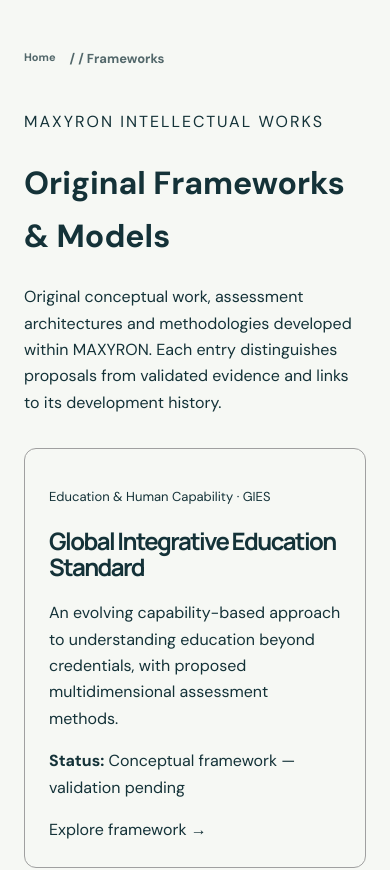
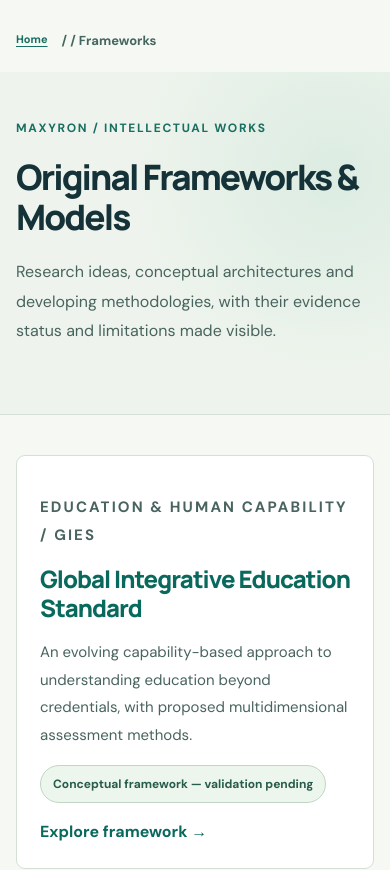
Before and after one commit to Odogwo/maxyron-website, a Next.js app: page /research/frameworks in a window 390 px wide. Shown: the top 870 px of the page. Built offline with nearby package versions, Linux system fonts and the light colour scheme.

Commit message:
style(intellectual-works): responsive research-aligned pages

```diff
--- a/app/research/frameworks/page.tsx
+++ b/app/research/frameworks/page.tsx
@@ -20,19 +20,9 @@ const frameworks = [
 ];
 
 export default function FrameworksPage() {
-  return <main className="framework-page" style={{maxWidth:1000,margin:'0 auto',padding:'3rem 1.5rem',fontFamily:'inherit',lineHeight:1.65}}>
-    <nav aria-label="Breadcrumb"><Link href="/">Home</Link> / <Link href="/research">Research</Link> / Frameworks</nav>
-    <p style={{marginTop:40,textTransform:'uppercase',letterSpacing:2}}>MAXYRON Intellectual Works</p>
-    <h1>Original Frameworks & Models</h1>
-    <p>Original conceptual work, assessment architectures and methodologies developed within MAXYRON. Each entry distinguishes proposals from validated evidence and links to its development history.</p>
-    <section aria-label="Framework catalogue" style={{display:'grid',gap:18,marginTop:32}}>
-      {frameworks.map(f=><article key={f.id} style={{border:'1px solid #a0a0a0',borderRadius:12,padding:24}}>
-        <p style={{fontSize:13}}>{f.domain} · {f.id}</p>
-        <h2><Link href={f.href}>{f.title}</Link></h2>
-        <p>{f.summary}</p><p><strong>Status:</strong> {f.status}</p>
-        <Link href={f.href}>Explore framework →</Link>
-      </article>)}
-    </section>
-    <p style={{marginTop:32}}>Research frameworks are not automatically commercial products, professional certifications or globally adopted standards. Related services, learning programmes and products are identified separately.</p>
+  return <main className="framework-page">
+    <div className="framework-shell"><nav className="framework-breadcrumb" aria-label="Breadcrumb"><Link href="/">Home</Link> / <Link href="/research">Research</Link> / Frameworks</nav></div>
+    <header className="framework-hero"><div className="framework-shell"><p className="framework-eyebrow">MAXYRON / Intellectual Works</p><h1>Original Frameworks &amp; Models</h1><p className="framework-lead">Research ideas, conceptual architectures and developing methodologies, with their evidence status and limitations made visible.</p></div></header>
+    <div className="framework-shell framework-content"><section aria-label="Framework catalogue" className="framework-grid">{frameworks.map(f=><article className="framework-card" key={f.id}><p className="framework-eyebrow">{f.domain} / {f.id}</p><h2><Link href={f.href}>{f.title}</Link></h2><p>{f.summary}</p><p><span className="framework-status">{f.status}</span></p><Link href={f.href}>Explore framework →</Link></article>)}</section><aside className="framework-note">A proposed framework is not automatically an empirically validated standard, a professional certification, or a commercial product. Services, software and learning programmes have separate development and verification requirements.</aside></div>
   </main>;
 }
```
